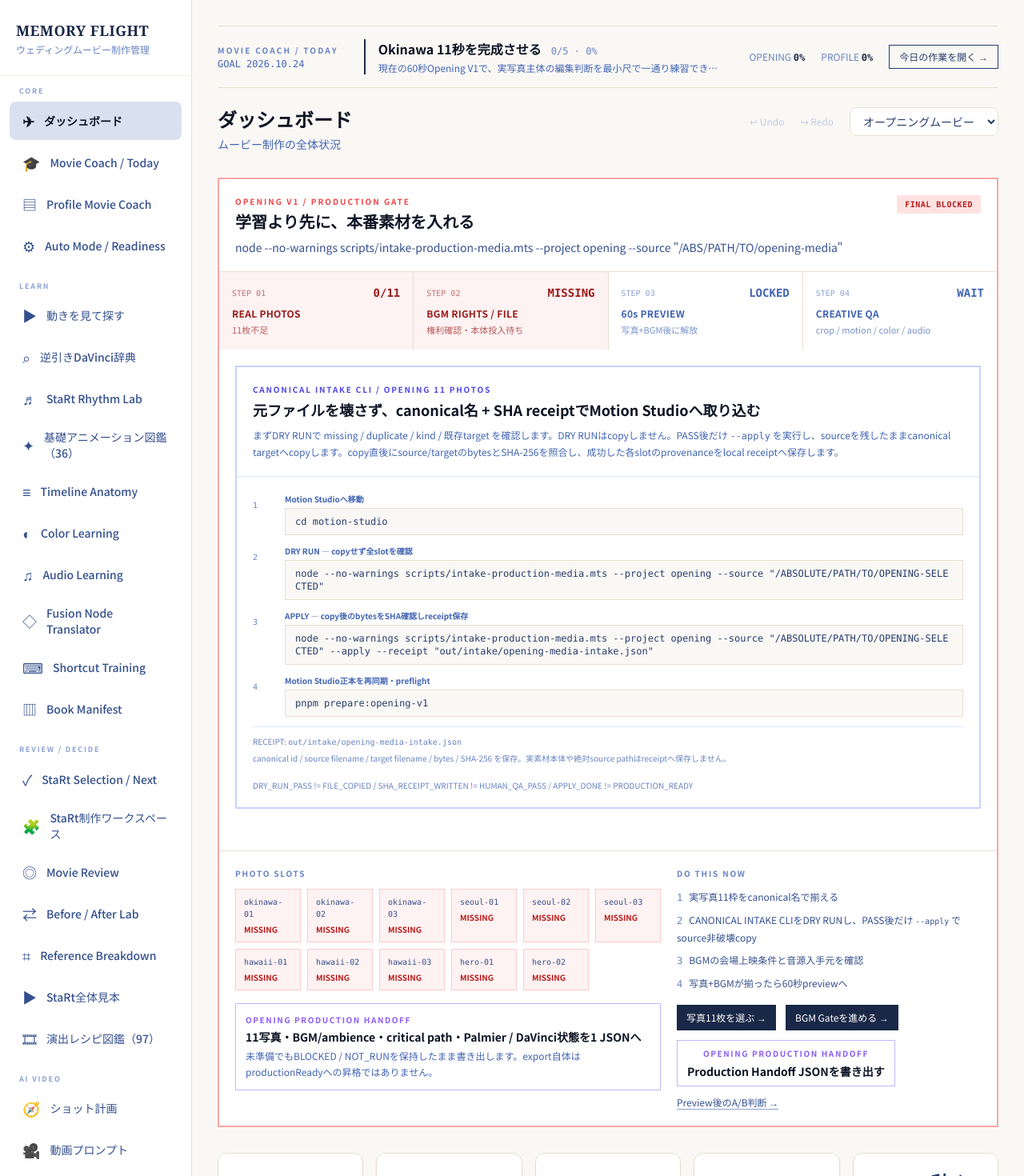
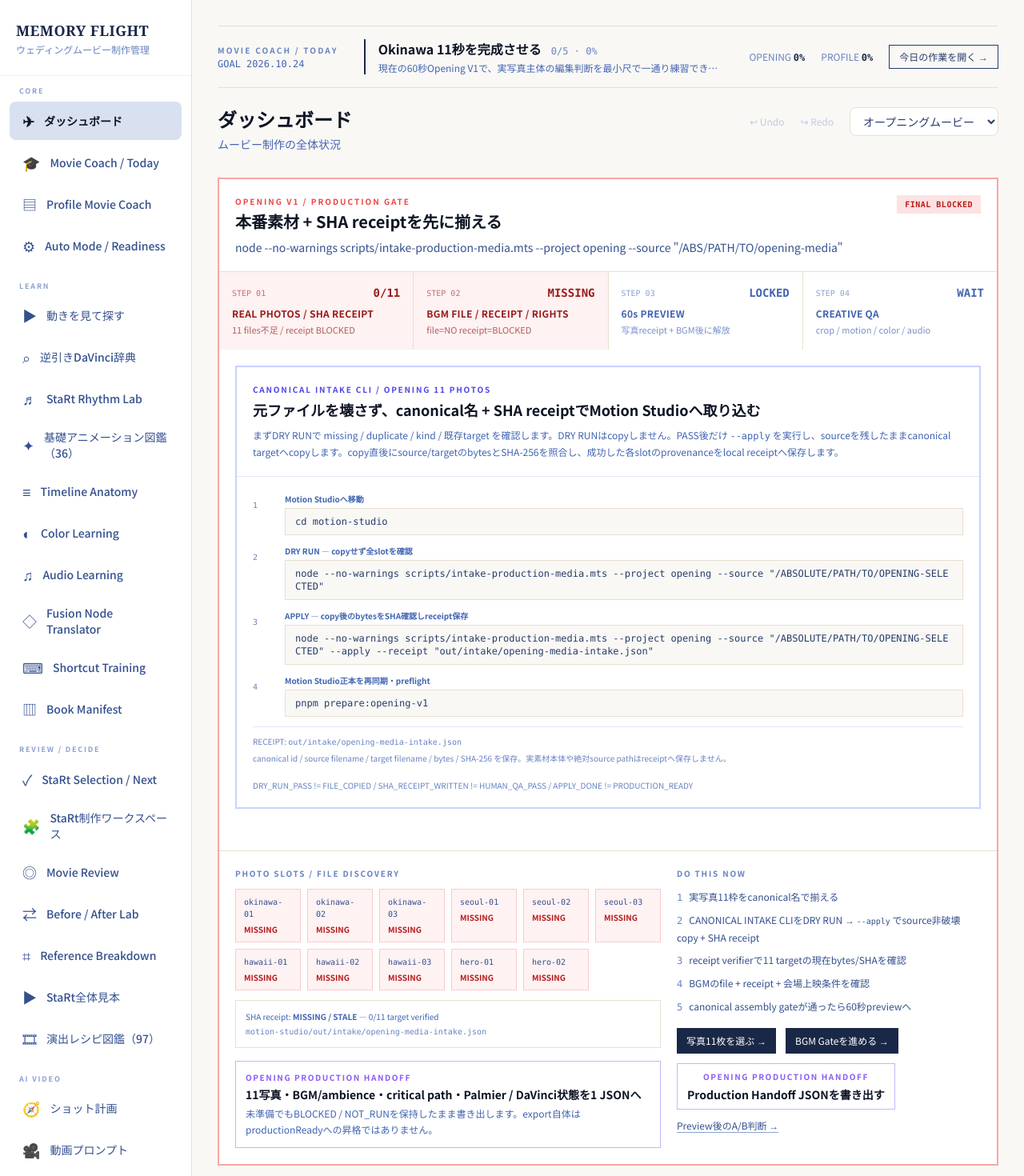
Before and after one commit to m-shogo/wedding-project, a React (Vite) app in the folder movie-dashboard/: page / in a window 1280 px wide. Shown: the top 1470 px of the page at 80% size. Built offline with nearby package versions, Linux system fonts and the light colour scheme.

Commit message:
movie: show Opening receipt truth in production gate

```diff
--- a/movie-dashboard/src/components/OpeningProductionGatePanel.tsx
+++ b/movie-dashboard/src/components/OpeningProductionGatePanel.tsx
@@ -11,30 +11,38 @@ const phaseTone = {
 
 export function OpeningProductionGatePanel({ compact = false }: { compact?: boolean }) {
   const gate = openingProductionGate;
-  const photosReady = Number(gate.photoMissingCount) === 0;
-  const bgmReady = Boolean(gate.bgm.playable);
-  const previewReady = photosReady && bgmReady;
+  const photoFilesReady = gate.photos.fileReady;
+  const photoReceiptCurrent = gate.photos.intakeReceiptCurrent;
+  const photosReady = gate.photos.ready;
+  const bgmReady = gate.bgm.ready;
+  const previewReady = !gate.finalBlocked;
 
   const phases = [
     {
       step: "01",
-      label: "REAL PHOTOS",
+      label: "REAL PHOTOS / SHA RECEIPT",
       value: `${gate.resolvedPhotoCount}/${gate.expectedPhotoCount}`,
-      detail: photosReady ? "11枠すべて解決済み" : `${gate.photoMissingCount}枚不足`,
+      detail: photosReady
+        ? `11 files + ${gate.photos.intakeReceiptVerifiedCount}/${gate.photos.intakeReceiptExpectedCount} SHA CURRENT`
+        : photoFilesReady
+          ? "11 files found / intake receipt MISSING or STALE"
+          : `${gate.photoMissingCount} files不足 / receipt ${photoReceiptCurrent ? "CURRENT" : "BLOCKED"}`,
       tone: photosReady ? "ready" : "blocked",
     },
     {
       step: "02",
-      label: "BGM RIGHTS / FILE",
-      value: gate.bgm.playable ? "READY" : gate.bgm.status.toUpperCase(),
-      detail: gate.bgm.playable ? "candidate以上" : "権利確認・本体投入待ち",
+      label: "BGM FILE / RECEIPT / RIGHTS",
+      value: bgmReady ? "READY" : gate.bgm.status.toUpperCase(),
+      detail: bgmReady
+        ? "file + receipt + candidate以上"
+        : `file=${gate.bgm.fileExists ? "YES" : "NO"} receipt=${gate.bgm.intakeReceiptCurrent ? "CURRENT" : "BLOCKED"}`,
       tone: bgmReady ? "ready" : "blocked",
     },
     {
       step: "03",
       label: "60s PREVIEW",
       value: previewReady ? "UNLOCKED" : "LOCKED",
-      detail: previewReady ? "renderへ進める" : "写真+BGM後に解放",
+      detail: previewReady ? "canonical assembly gate通過" : "写真receipt + BGM後に解放",
       tone: previewReady ? "ready" : "waiting",
     },
     {
@@ -54,7 +62,7 @@ export function OpeningProductionGatePanel({ compact = false }: { compact?: bool
             OPENING V1 / PRODUCTION GATE
           </p>
           <h2 className="mt-1 text-xl font-bold text-navy-900 dark:text-sand-100">
-            {gate.finalBlocked ? "学習より先に、本番素材を入れる" : "本番素材Gateクリア — 60秒previewへ"}
+            {gate.finalBlocked ? "本番素材 + SHA receiptを先に揃える" : "Canonical Assembly Gateクリア — 60秒previewへ"}
           </h2>
           <p className="mt-2 text-sm text-navy-600 dark:text-navy-300">{gate.nextAction}</p>
         </div>
@@ -85,16 +93,20 @@ export function OpeningProductionGatePanel({ compact = false }: { compact?: bool
           )}
           <div className="p-4 md:p-5 grid grid-cols-1 lg:grid-cols-[1.4fr_1fr] gap-5">
             <div>
-              <p className="text-[10px] tracking-[0.18em] font-semibold text-navy-400">PHOTO SLOTS</p>
+              <p className="text-[10px] tracking-[0.18em] font-semibold text-navy-400">PHOTO SLOTS / FILE DISCOVERY</p>
               <div className="mt-3 grid grid-cols-2 md:grid-cols-3 xl:grid-cols-6 gap-2">
                 {gate.photoSlots.map((slot) => (
                   <div key={slot.key} className={`border px-2.5 py-2 ${slot.resolved ? "border-emerald-200 bg-emerald-50 dark:border-emerald-800 dark:bg-emerald-900/20" : "border-red-200 bg-red-50 dark:border-red-800 dark:bg-red-900/20"}`}>
                     <p className="text-[10px] font-mono text-navy-600 dark:text-navy-300">{slot.key}</p>
                     <p className={`mt-1 text-[10px] font-semibold ${slot.resolved ? "text-emerald-700 dark:text-emerald-300" : "text-red-700 dark:text-red-300"}`}>
-                      {slot.resolved ? "RESOLVED" : "MISSING"}
+                      {slot.resolved ? "FILE FOUND" : "MISSING"}
                     </p>
                   </div>
                 ))}
+              </div>
+              <div className="mt-3 border border-sand-200 dark:border-navy-600 p-3 text-[10px] text-navy-500 dark:text-navy-300">
+                <p>SHA receipt: <strong>{photoReceiptCurrent ? "CURRENT" : "MISSING / STALE"}</strong> — {gate.photos.intakeReceiptVerifiedCount}/{gate.photos.intakeReceiptExpectedCount} target verified</p>
+                <code className="mt-1 block break-all text-navy-400">motion-studio/{gate.photos.intakeReceiptPath}</code>
               </div>
               <div className="mt-4">
                 <OpeningProductionHandoffExportButton />
@@ -105,9 +117,10 @@ export function OpeningProductionGatePanel({ compact = false }: { compact?: bool
               <p className="text-[10px] tracking-[0.18em] font-semibold text-navy-400">DO THIS NOW</p>
               <ol className="mt-3 space-y-2 text-xs leading-5 text-navy-600 dark:text-navy-300">
                 <li><span className="font-mono text-navy-400 mr-2">1</span>実写真11枠をcanonical名で揃える</li>
-                <li><span className="font-mono text-navy-400 mr-2">2</span>CANONICAL INTAKE CLIをDRY RUNし、PASS後だけ <code className="text-[10px]">--apply</code> でsource非破壊copy</li>
-                <li><span className="font-mono text-navy-400 mr-2">3</span>BGMの会場上映条件と音源入手元を確認</li>
-                <li><span className="font-mono text-navy-400 mr-2">4</span>写真+BGMが揃ったら60秒previewへ</li>
+                <li><span className="font-mono text-navy-400 mr-2">2</span>CANONICAL INTAKE CLIをDRY RUN → <code className="text-[10px]">--apply</code> でsource非破壊copy + SHA receipt</li>
+                <li><span className="font-mono text-navy-400 mr-2">3</span>receipt verifierで11 targetの現在bytes/SHAを確認</li>
+                <li><span className="font-mono text-navy-400 mr-2">4</span>BGMのfile + receipt + 会場上映条件を確認</li>
+                <li><span className="font-mono text-navy-400 mr-2">5</span>canonical assembly gateが通ったら60秒previewへ</li>
               </ol>
               <div className="mt-4 flex flex-wrap gap-3 text-xs">
                 {!photosReady && <Link to="/opening-photo-intake" className="px-3 py-2 bg-navy-800 text-white dark:bg-sand-100 dark:text-navy-900">写真11枚を選ぶ →</Link>}
```
